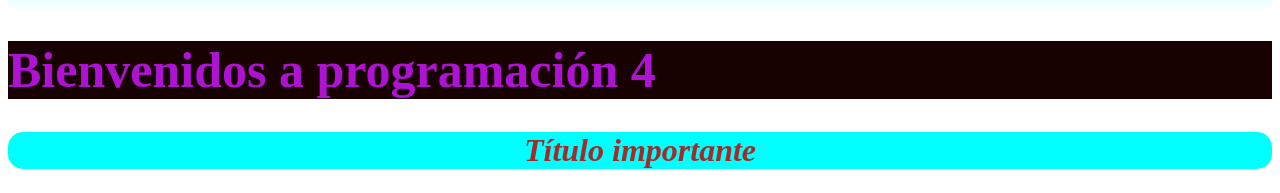
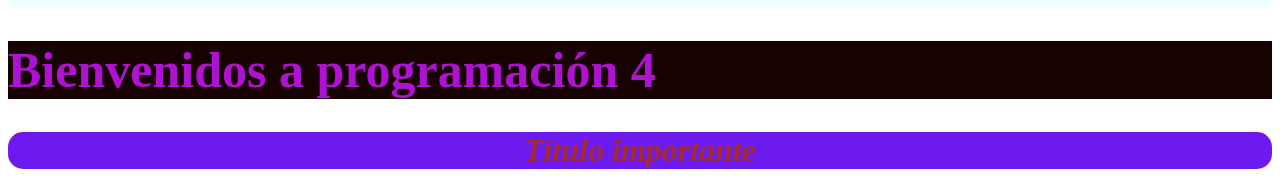
Before and after one commit to Luis-Trujillo/ensayoTresGit, a plain HTML site: page index.html in a window 1280 px wide. Shown: the part 42-235 px from the top of the page. Drawn offline with Linux system fonts and the light colour scheme.

Commit message:
Se cambia color al subtitulo por un color morado claro

```diff
--- a/index.html
+++ b/index.html
@@ -22,7 +22,7 @@
             }
             #subtitulo{
                 font-size: 2em;
-                background-color: aqua;
+                background-color: rgb(109, 26, 241);
                 color: brown;
                 font-style: oblique;
                 border-radius: 15px;
```
